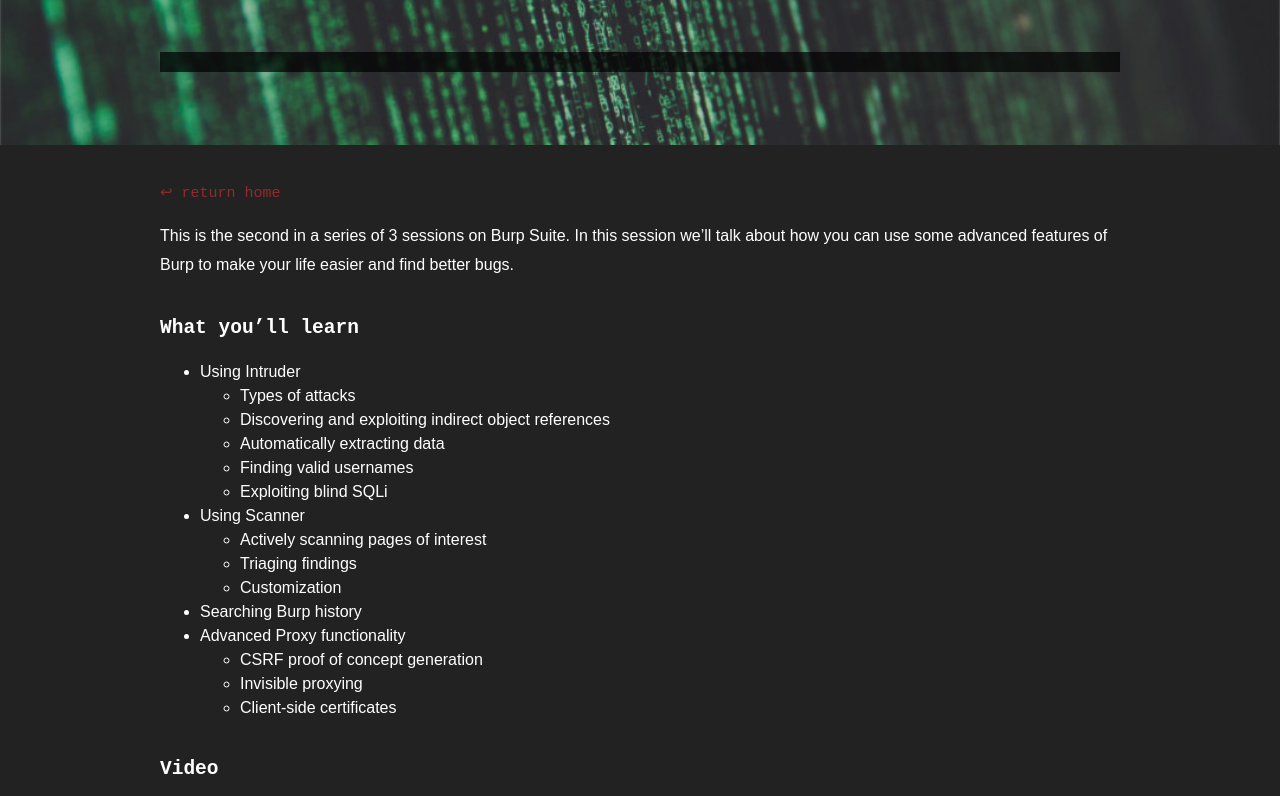
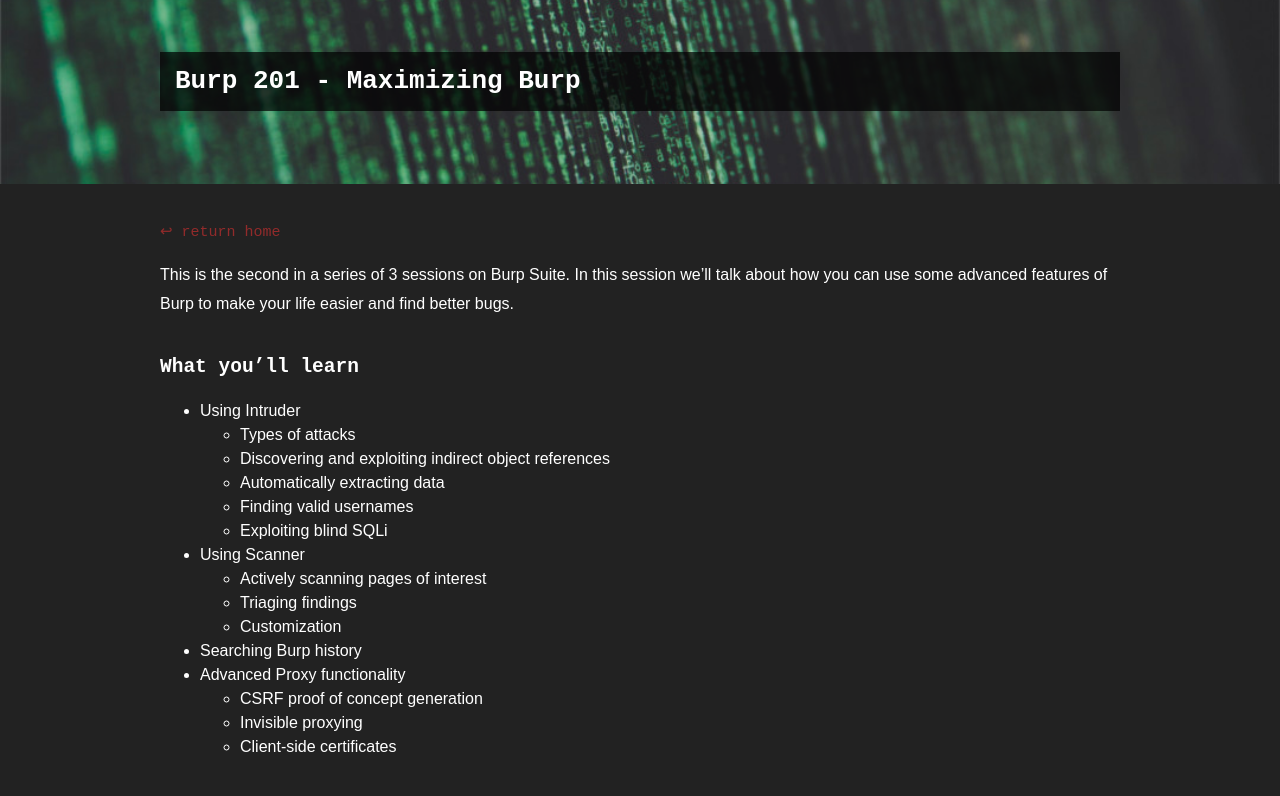
Before and after one commit to Hacker0x01/hacker101, a Jekyll site: the page built from sessions/burp201.md, in a window 1280 px wide and 900 px high, cut to the strip 0-796 px from the top of the window. Built offline with Jekyll 4.4.1, drawn with Linux system fonts in a browser that asks for light colours; our own code applies the rules of GitHub Pages for plain Markdown files.

Commit message:
Fix page title Burp 201 - Maximizing Burp

```diff
--- a/sessions/burp201.md
+++ b/sessions/burp201.md
@@ -1,6 +1,6 @@
 ---
 layout: default
-title: Burp 201: Maximizing Burp
+title: Burp 201 - Maximizing Burp
 ---
 
 This is the second in a series of 3 sessions on Burp Suite.  In this session we'll talk about how you can use some advanced features of Burp to make your life easier and find better bugs.
```
